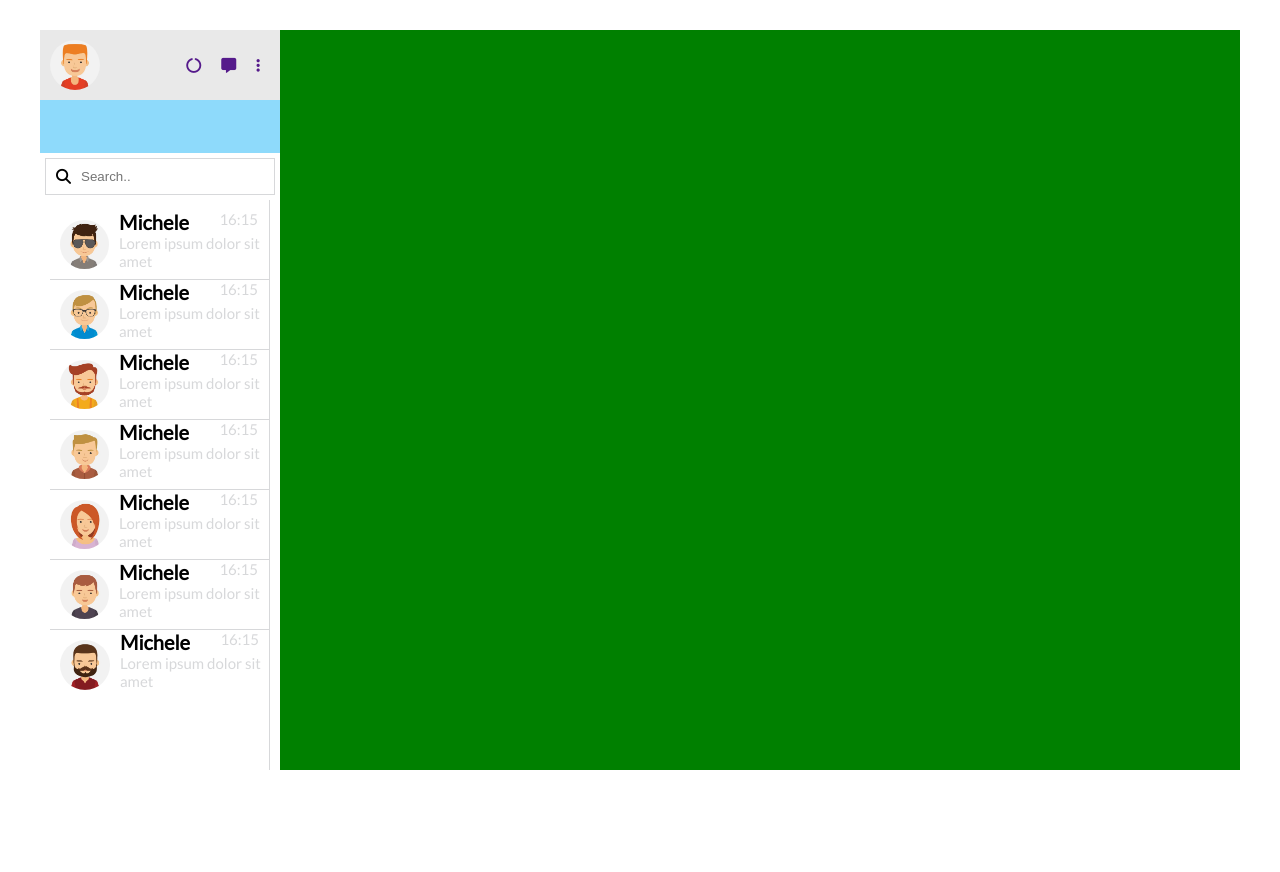
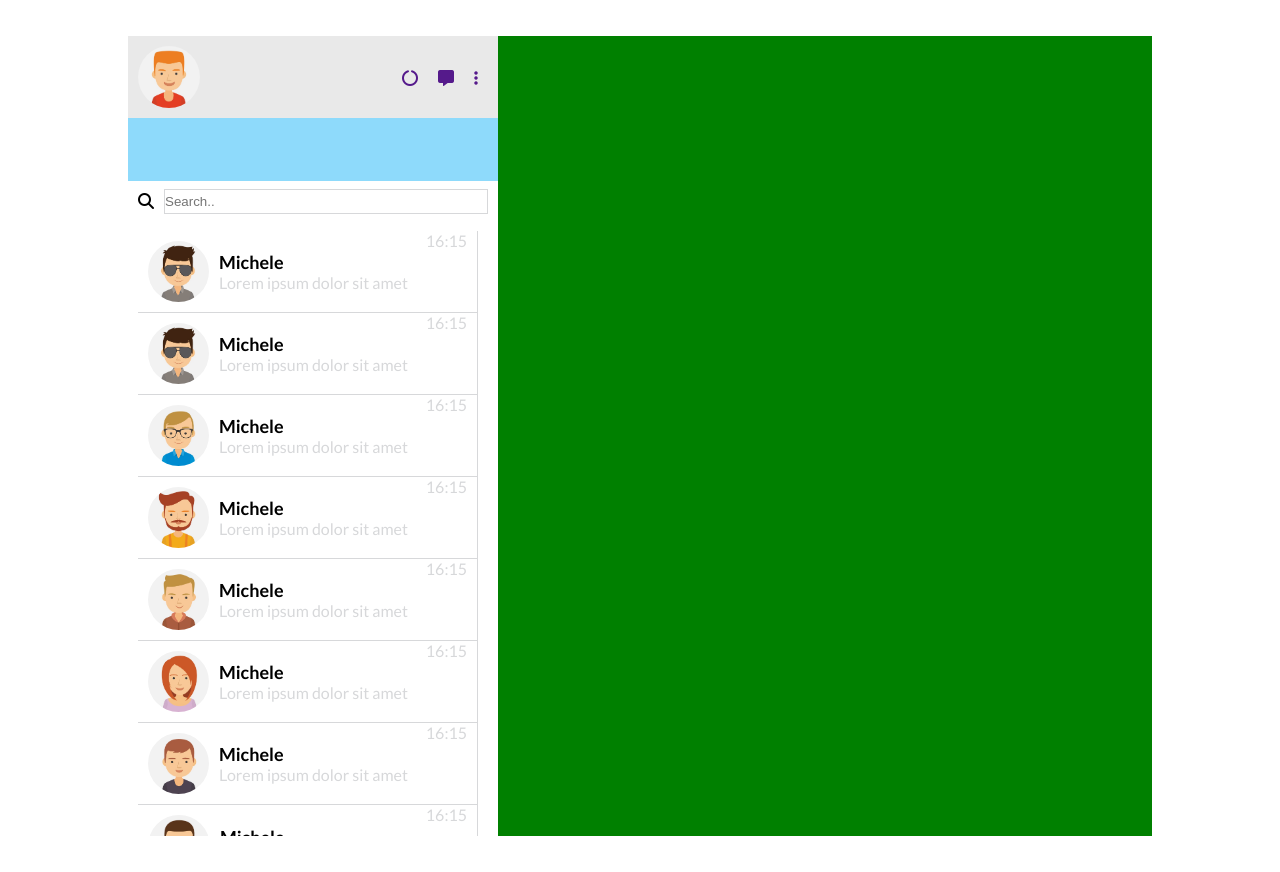
Before and after one commit to giorgettaR/html-css-boolzapp, a plain HTML site: page index.html in a window 1280 px wide. Before the commit the page ends 800 px from the top, so only its background shows below. Drawn offline with Linux system fonts and the light colour scheme.

Commit message:
ADD: css - crefactorard structure FIX: html/css - semantics tags and

```diff
--- a/index.html
+++ b/index.html
@@ -3,15 +3,16 @@
 <head>
     <meta charset="UTF-8" />
     <link rel="stylesheet" href="./style.css" />
-    <link rel="stylesheet" href="https://fonts.googleapis.com/css?family=Lato">
+    <link rel="preconnect" href="https://fonts.googleapis.com">
+    <link rel="preconnect" href="https://fonts.gstatic.com" crossorigin>
+    <link href="https://fonts.googleapis.com/css2?family=Lato:wght@300;400;700&display=swap" rel="stylesheet">
     <script src="https://kit.fontawesome.com/0b0b1c9877.js" crossorigin="anonymous"></script>
     <title>title</title>
 </head>
 <body class="ebug">
-
+    <div class="app">
         <div class="container">
-    <div class="row">
-        <div class="col sidebar">
+                <div class="sidebar">
                     <div class="head">
                         <div class="avatar">
                             <div class="img">
@@ -24,100 +25,130 @@
                             <a href=""><i class="fa-solid fa-ellipsis-vertical"></i></a>
                         </div>
                     </div>
-            <div class="alert">
+                    <div class="card alert">
                     </div>
                     <div class="search-bar">
                         <i class="icon fa-solid fa-magnifying-glass"></i>
                         <input class="search" type="text" placeholder="Search..">
                     </div>
-            <div class="chats">
-                <div class="chat-old">
-                    <div class="avatar">
+                    <ul class="chats">
+                        <li class="chat">
+                            <div class="card">
+                                <div class="img avatar">
                                     <div class="img">
                                         <img src="./img/avatar_2.jpg" alt="">
                                     </div>
                                 </div>
                                 <div class="info">
-                        <span class="contact">Michele</span>
-                        <span class="time">16:15</span>
+                                    <span class="contact">Michele</span><br>
                                     <span class="last-msg">Lorem ipsum dolor sit amet</span>
                                 </div>
                             </div>
-                <div class="chat-old">
-                    <div class="avatar">
+                            <div class="time">16:15</div>
+                        </li>
+                        <li class="chat">
+                            <div class="card">
+                                <div class="img avatar">
+                                    <div class="img">
+                                        <img src="./img/avatar_2.jpg" alt="">
+                                    </div>
+                                </div>
+                                <div class="info">
+                                    <span class="contact">Michele</span><br>
+                                    <span class="last-msg">Lorem ipsum dolor sit amet</span>
+                                </div>
+                            </div>
+                            <div class="time">16:15</div>
+                        </li>
+                        <li class="chat">
+                            <div class="card">
+                                <div class="img avatar">
                                     <div class="img">
                                         <img src="./img/avatar_3.jpg" alt="">
                                     </div>
                                 </div>
                                 <div class="info">
-                        <span class="contact">Michele</span>
-                        <span class="time">16:15</span>
+                                    <span class="contact">Michele</span><br>
                                     <span class="last-msg">Lorem ipsum dolor sit amet</span>
                                 </div>
                             </div>
-                <div class="chat-old">
-                    <div class="avatar">
+                            <div class="time">16:15</div>
+                        </li>
+                        <li class="chat">
+                            <div class="card">
+                                <div class="img avatar">
                                     <div class="img">
                                         <img src="./img/avatar_4.jpg" alt="">
                                     </div>
                                 </div>
                                 <div class="info">
-                        <span class="contact">Michele</span>
-                        <span class="time">16:15</span>
+                                    <span class="contact">Michele</span><br>
                                     <span class="last-msg">Lorem ipsum dolor sit amet</span>
                                 </div>
                             </div>
-                <div class="chat-old">
-                    <div class="avatar">
+                            <div class="time">16:15</div>
+                        </li>
+                        <li class="chat">
+                            <div class="card">
+                                <div class="img avatar">
                                     <div class="img">
                                         <img src="./img/avatar_5.jpg" alt="">
                                     </div>
                                 </div>
                                 <div class="info">
-                        <span class="contact">Michele</span>
-                        <span class="time">16:15</span>
+                                    <span class="contact">Michele</span><br>
                                     <span class="last-msg">Lorem ipsum dolor sit amet</span>
                                 </div>
                             </div>
-                <div class="chat-old">
-                    <div class="avatar">
+                            <div class="time">16:15</div>
+                        </li>
+                        <li class="chat">
+                            <div class="card">
+                                <div class="img avatar">
                                     <div class="img">
                                         <img src="./img/avatar_6.jpg" alt="">
                                     </div>
                                 </div>
                                 <div class="info">
-                        <span class="contact">Michele</span>
-                        <span class="time">16:15</span>
+                                    <span class="contact">Michele</span><br>
                                     <span class="last-msg">Lorem ipsum dolor sit amet</span>
                                 </div>
                             </div>
-                <div class="chat-old">
-                    <div class="avatar">
+                            <div class="time">16:15</div>
+                        </li>
+                        <li class="chat">
+                            <div class="card">
+                                <div class="img avatar">
                                     <div class="img">
                                         <img src="./img/avatar_7.jpg" alt="">
                                     </div>
                                 </div>
                                 <div class="info">
-                        <span class="contact">Michele</span>
-                        <span class="time">16:15</span>
+                                    <span class="contact">Michele</span><br>
                                     <span class="last-msg">Lorem ipsum dolor sit amet</span>
                                 </div>
                             </div>
-                <div class="chat-old">
-                    <div class="avatar">
+                            <div class="time">16:15</div>
+                        </li>
+                        <li class="chat">
+                            <div class="card">
+                                <div class="img avatar">
                                     <div class="img">
                                         <img src="./img/avatar_8.jpg" alt="">
                                     </div>
                                 </div>
                                 <div class="info">
-                        <span class="contact">Michele</span>
-                        <span class="time">16:15</span>
+                                    <span class="contact">Michele</span><br>
                                     <span class="last-msg">Lorem ipsum dolor sit amet</span>
                                 </div>
                             </div>
+                            <div class="time">16:15</div>
+                        </li>
+                    </ul>
                 </div>
+                <div class="main">
                 </div>
-        <div class="col main"></div>
+
         </div>
     </div>
 
--- a/style.css
+++ b/style.css
@@ -11,46 +11,29 @@
         padding: 0;
     }
 
-/* GENERAL SETTINGS */
+/* STYLE GENERIC */
 
-    .flex {
+    .card {
         display: flex;
+        height: 100%;
+        align-items: center;
     }
 
-    .container {
-        margin: 0 auto;
-        width: 100%;
-        height: 100vh;
+    .card .img {
+        height: 100%;
+        aspect-ratio: 1/1;
     }
 
-    .container >.row {
-        width: 100%;
-        height: 100%;
-        display: flex;
-        flex-direction: row;
-    }
-    @media screen and (min-width: 1200px){
-        .container {
-            width: 1200px;
-            padding: 30px 0;
-        }
-    }
-
-/* STYLE --------------------------------------------------*/
-
-    body {
-        font-family: "Lato", sans-serif;
-        font-size: 15px;
+    .card .info {
+        flex-grow: 1;
     }
 
     .avatar {
         height: 100%;
-        aspect-ratio: 1/1;
         padding: 10px;
     }
-
     .avatar .img {
-        width: 100%;
+        height: 100%;
         aspect-ratio: 1/1;
         overflow: hidden;
         border-radius: 50%;
@@ -62,157 +45,179 @@
         width: 100%;
         height: 100%;
         object-fit: cover;
+    }
 
+/* STYLE --------------------------------------------------*/
+
+    body {
+        font-family: "Lato", sans-serif;
+        }
+
+    .container {
+        margin: 0 auto;
+        height: 100%;
+        display: flex;
+        flex-direction: row;
+    }
+
+    @media (min-width: 1200px) {
+        .app {
+
+        }
+
+        .container {
+            width: 80%;
+            padding: 36px 0;
+        }
     }
 
     /* STYLE SIDEBAR --------------------------------------*/
 
-        .col.sidebar {
-            flex-direction: column;
+
+        div.sidebar {
+            display: none;
         }
 
-        .colsidebar >*{
+        @media screen and (min-width: 768px){
+            div.sidebar {
+                display: flex;
+                flex-direction: column;
+                flex-shrink: 0;
+                width: 82px;
+                height: 100%;
+                max-height: 100vh;
+            }
+
+            .sidebar >* {
                 width: 100%;
             }
 
-        .col.sidebar .head {
+            .sidebar .head {
+                display: flex;
+                height: 82px;
+            }
+
+            .sidebar .head {
                 background-color: rgba(233,233,233,255);
                 color: rgba(176,176,176,255);
-            height: 70px;
-            width: 100%;
+                height: 82px;
                 align-items: center;
                 justify-content: space-between;
             }
 
-        .col.sidebar .head .nav {
+            .sidebar .head .nav,
+            .sidebar .alert,
+            .sidebar .search-bar {
+                display: none;
+
+            }
+
+            .sidebar .chats {
+                display: flex;
+                flex-direction: column;
+                flex-grow: 1;
+                overflow: auto;
+                overflow-x: hidden;
+            }
+
+            .sidebar .chats .chat {
+                height: 82px;
+                width: 100%;
+                display: flex;
+                align-items: center;
+                position: relative;
+            }
+
+            .sidebar .chats >:not(:last-child) {
+                border-bottom: solid 1px rgba(215,216,218,255);
+            }
+
+            .sidebar .chats .chat .time,
+            .sidebar .chats .chat .info {
+                display: none;
+            }
+        }
+
+        @media screen and (min-width: 1200px){
+
+            div.sidebar {
+                width: 370px;
+            }
+
+            .sidebar .head .nav {
+                display: flex;
                 padding: 20px;
                 gap: 20px;
             }
 
-        .col.sidebar .alert {
+            .sidebar .alert {
+                display: flex;
                 background-color: rgba(142,218,251,255);
                 height: 70px;
             }
 
-        .col.sidebar .search-bar {
+            .sidebar .search-bar {
+                display: flex;
                 height: 40px;
                 padding: 10px;
                 gap: 10px;
                 align-items: center;
-            border: solid 1px rgba(215,216,218,255);
-            margin: 5px;
             }
 
-        .col.sidebar .search-bar .search {
+            .sidebar .search-bar .search {
                 border: none;
+                border: solid 1px rgba(215,216,218,255);
+                height: 25px;
+                flex-grow: 1;
             }
 
-        .col.sidebar .chats {
-            display: flex;
-            flex-direction: column;
-            overflow: auto;
-            margin-right: 10px;
-            height: 100%;
-        }
-
-        .col.sidebar .chats .chat-old {
-            height: 70px;
-            width: 100%;
-            flex-direction: row;
-            align-items: center;
-        }
-
-        .col.sidebar .chats >:not(:last-child) {
-            border-bottom: solid 1px rgba(215,216,218,255);
-        }
-
-        .col.sidebar .chats .chat-old .info {
-            width: calc(100% - 70px);
-            height: 100%;
-            position: relative;
+            .sidebar .chats {
+                padding: 10px;
+                padding-right: 20px;
 
             }
 
-        .col.sidebar .chats .chat-old .info .contact {
-            font-weight: bold;
-            font-size: 20px;
+            .sidebar .chats >li {
+                border-right: solid 1px rgba(215,216,218,255);
             }
 
-        .col.sidebar .chats .chat-old .info .time {
+            .sidebar .chats .chat .info {
+                display: block;
+                flex-grow: 1;
+            }
+            .sidebar .chats .chat .info .contact {
+                font-weight: bold;
+                font-size: large;
+            }
+
+            .sidebar .chats .chat .last-msg {
+                color: rgba(215,216,218,255);
+                display: inline;
+            }
+
+            .sidebar .chats .chat .time {
+                display: block;
                 color: rgba(215,216,218,255);
                 position: absolute;
                 top: 0px;
                 right: 10px;
             }
 
-        .col.sidebar .chats .chat-old .info .last-msg {
-            color: rgba(215,216,218,255);
-        }
-
-        .col.sidebar,
-        .col.sidebar .head .nav,
-        .col.sidebar .alert,
-        .col.sidebar .search-bar,
-        .col.sidebar .chats .chat-old .info,
-        .col.sidebar .chats .chat-old .last-msg {
-            display: none;
-        }
-
-        @media screen and (min-width: 768px){
-
-            .col.sidebar {
-                display: flex;
-                width: 70px;
-                height: 100%;
-            }
-            .col.sidebar .head {
-                display: flex;
-            }
-        }
-
-        @media screen and (min-width: 1200px){
-
-
-
-            .col.sidebar {
-                width: 20%;
-            }
-            .col.sidebar .chats {
-                padding: 10px 0;
-                padding-left: 10px;
-                border-right: solid 1px rgba(215,216,218,255);
-            }
-            .col.sidebar .head .nav,
-            .col.sidebar .alert,
-            .col.sidebar .search-bar,
-            .col.sidebar .chats .chat-old {
-                display: flex;
-            }
-            .col.sidebar .chats .chat-old .info,
-            .col.sidebar .chats .chat-old .last-msg {
-                display: block;
-            }
 
         }
 
     /* STYLE main --------------------------------------*/
 
-        .col.main {
+        .main {
             display: flex;
-            width: 100%;
-            height: 100%;
+            flex-grow: 1;
             background-color: green;
         }
 
         @media screen and (min-width: 768px){
-            .col.main {
-                width: calc(100% - 80px);
-                height: 100%;
-            }
+
         }
 
         @media screen and (min-width: 1200px){
-            .col.main {
-                width: 80%;
+
         }
-        }
```
Lines whose indentation alone changed are shown as unchanged.
